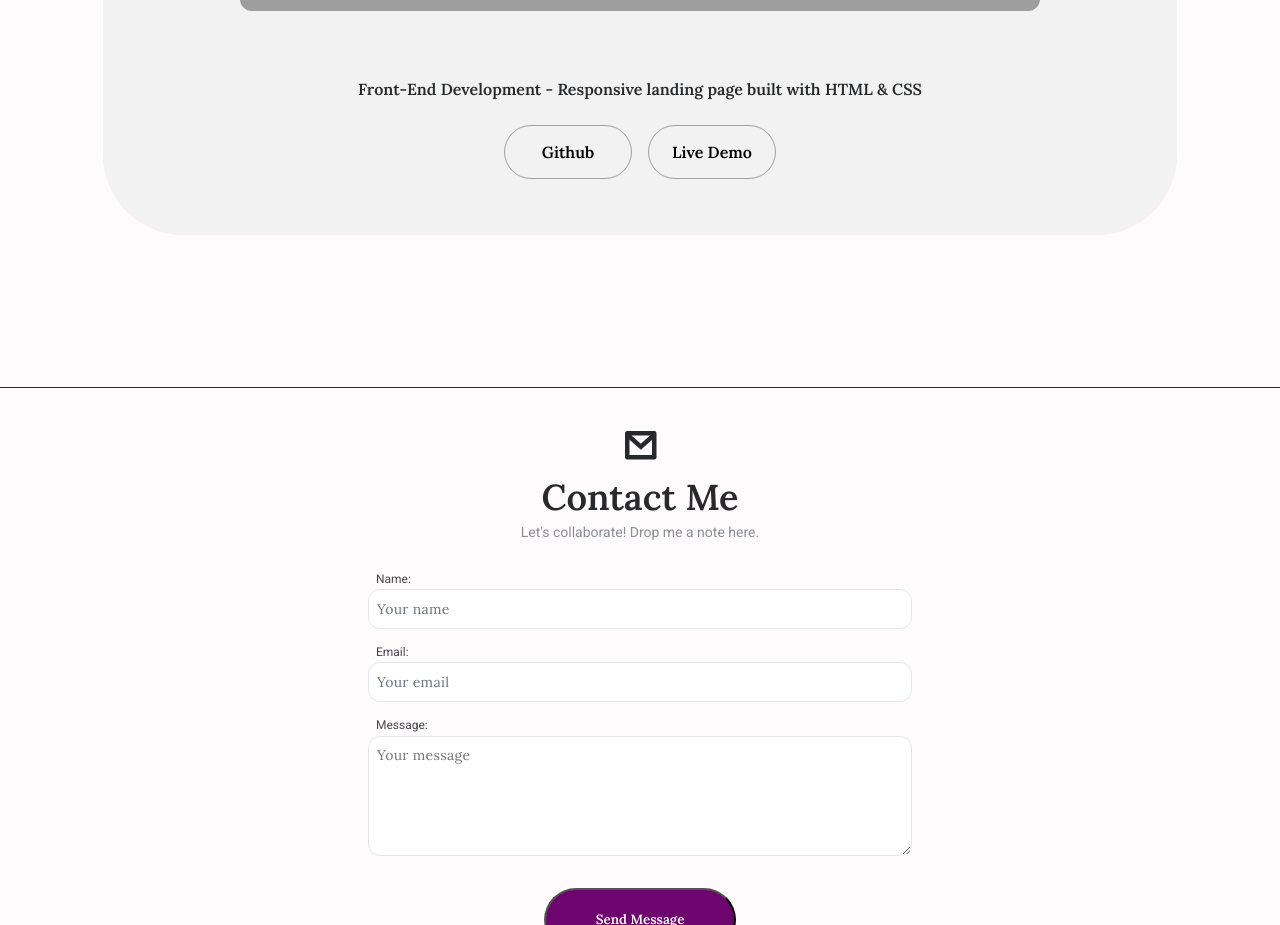
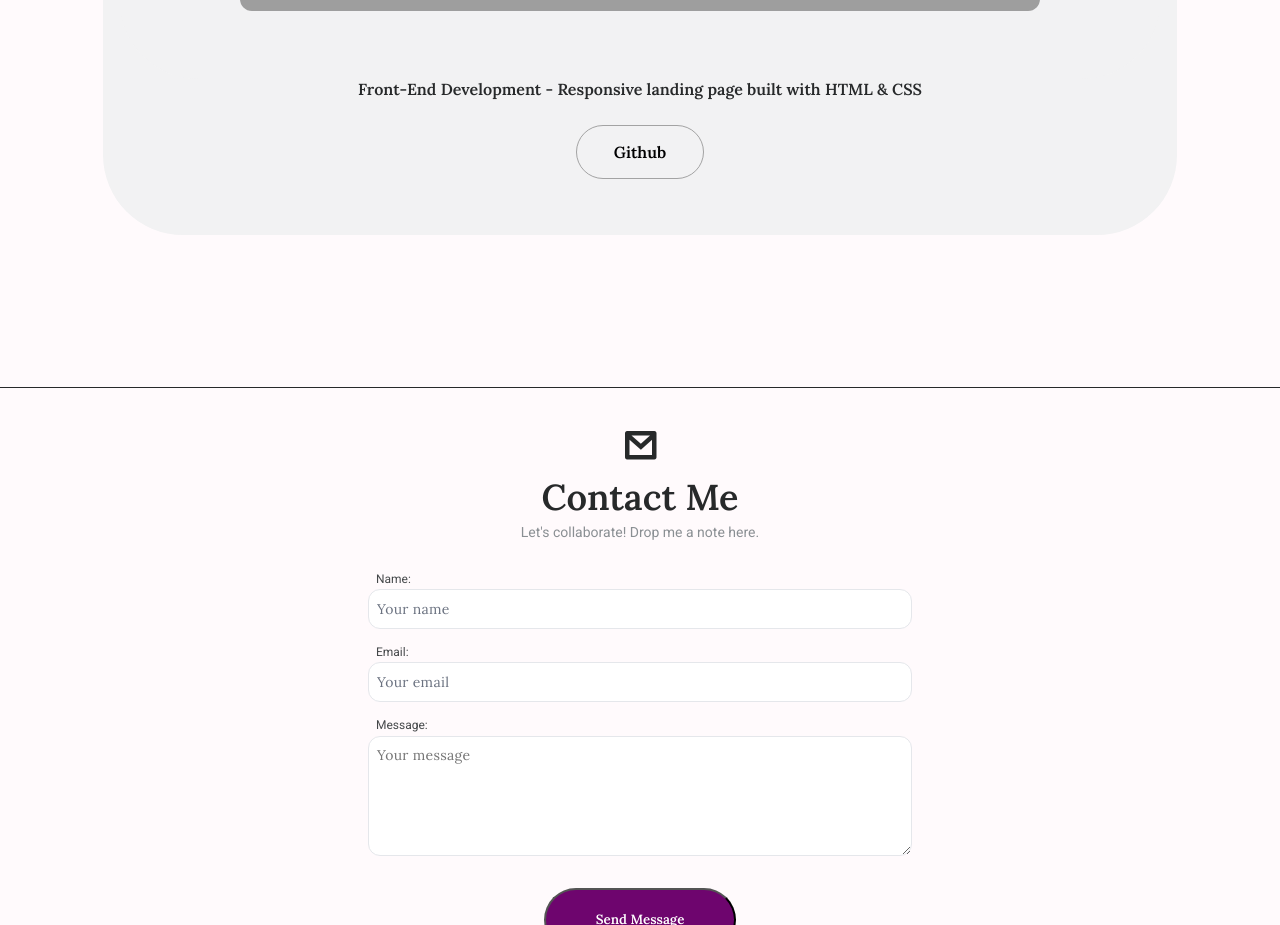
Before and after one commit to nancyhuangcodes/nancyhuangcodes, a plain HTML site: page index.html in a window 1280 px wide. Shown: the part 5940-6865 px from the top of the page. Drawn offline with nearby package versions, Linux system fonts and the light colour scheme; grey boxes are pictures that could not be loaded.

Commit message:
updated projects section

```diff
--- a/index.html
+++ b/index.html
@@ -421,7 +421,6 @@
 
    <div class="btn-container">
         <a class="btn btn-color-2 project-btn" target="_blank" href="https://github.com/nancyhuangcodes/colmaracademy.git">Github</a>
-        <a class="btn btn-color-2 project-btn" target="_blank" href="/colmaracademy/index.html">Live Demo</a>
     </div>
        </div>
 
```
Also changed, not shown: assets/img/perfil.png (deleted), 1 other file.
